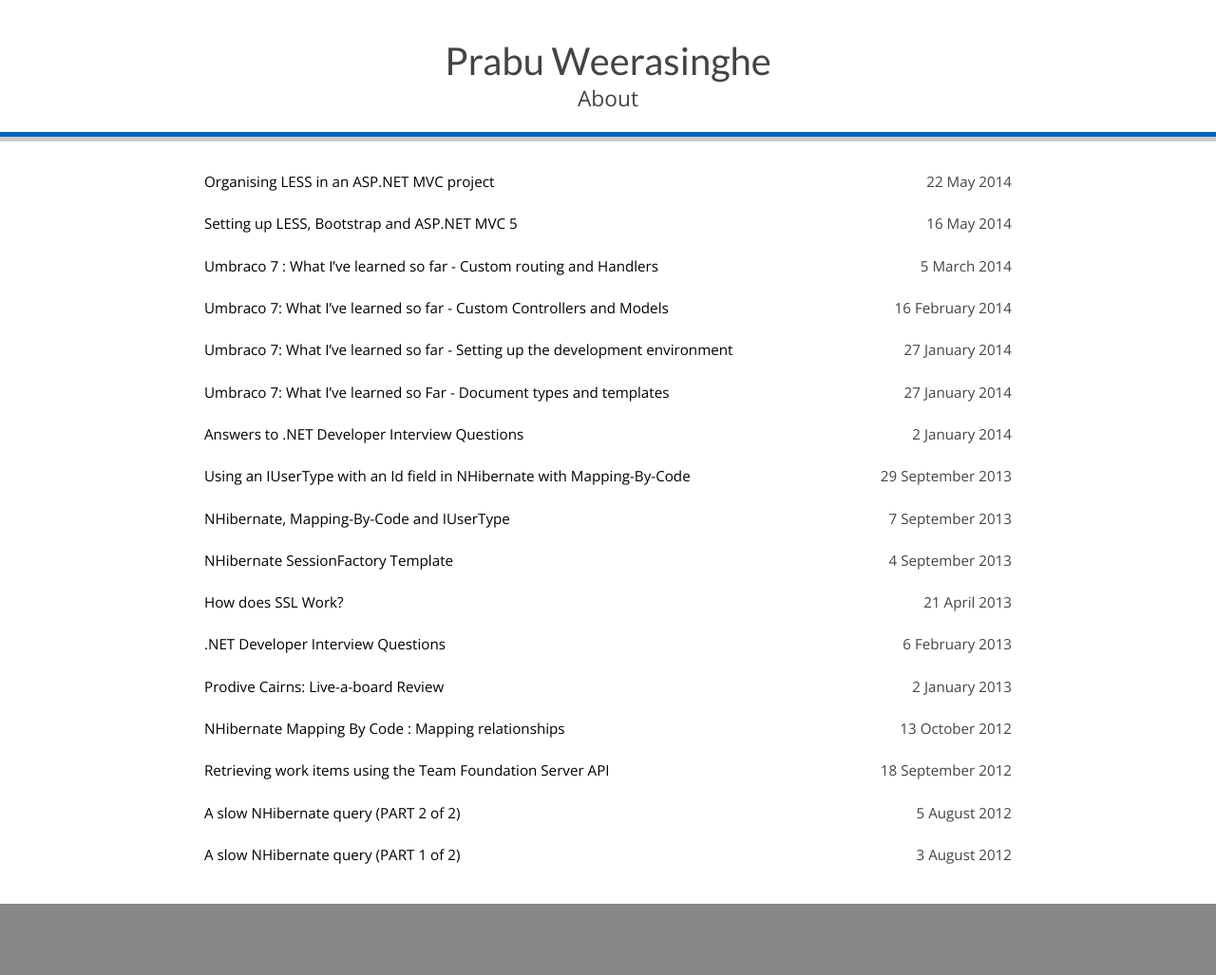
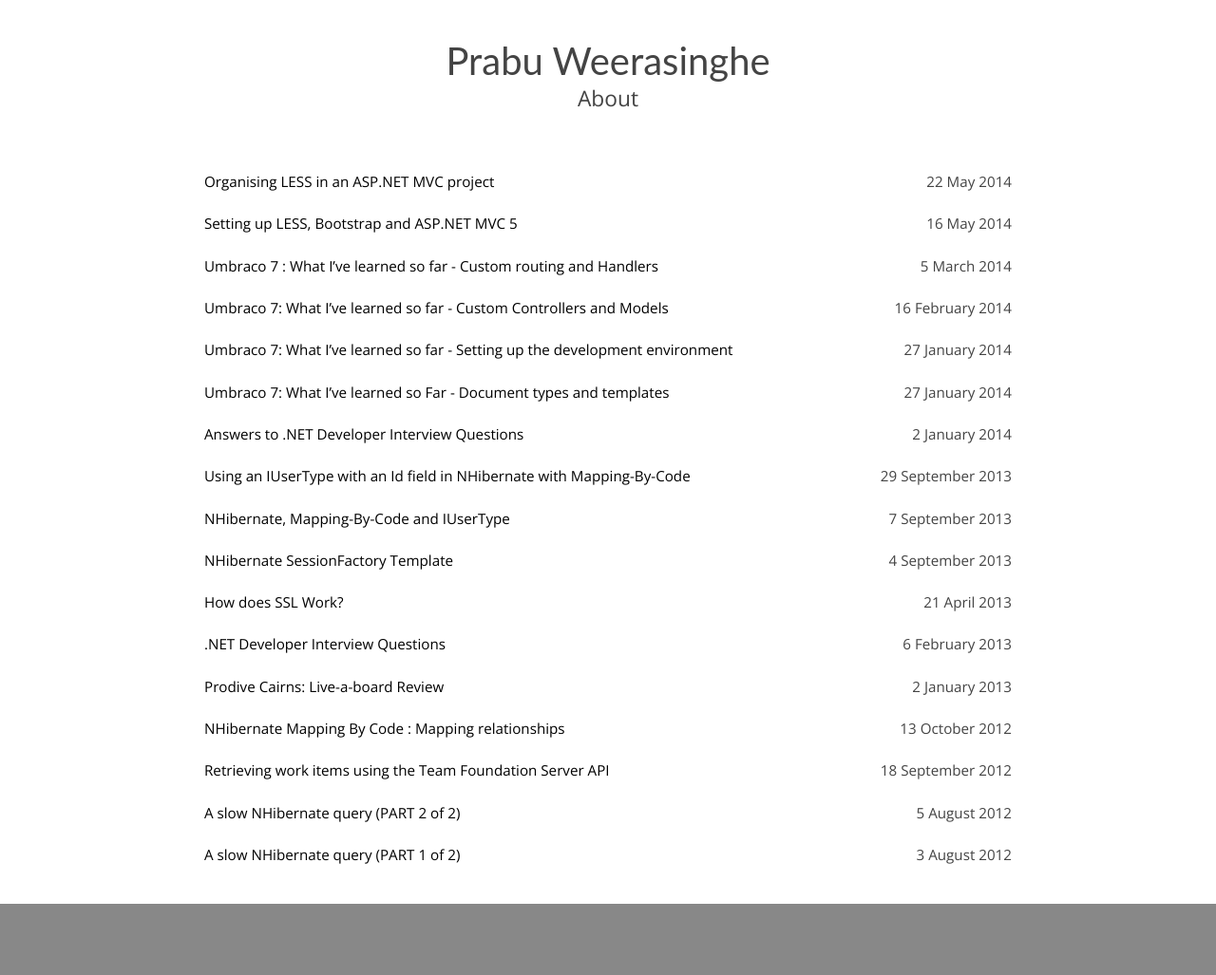
Before and after one commit to prabuw/prabuw.github.io, a Jekyll site: the page built from index.html, in a window 1280 px wide. Shown: the whole page at 95% size. Built offline with Jekyll 4.4.1, drawn with Linux system fonts in a browser that asks for light colours; Markdown is read by kramdown in place of the engine named in the settings.

Commit message:
Updated CSS

```diff
--- a/css/base.css
+++ b/css/base.css
@@ -1,4 +1,4 @@
-@import url(http://fonts.googleapis.com/css?family=Lato);
+@import url(http://fonts.googleapis.com/css?family=Pacifico);
 @import url(http://fonts.googleapis.com/css?family=Open+Sans);
 
 *
@@ -93,7 +93,6 @@
 .divider
 {
     height: 10px;
-    background: linear-gradient(#0066bb 50%, #cccccc 50%);
     margin-bottom: 20px;
     min-width: 850px;
 }
```
